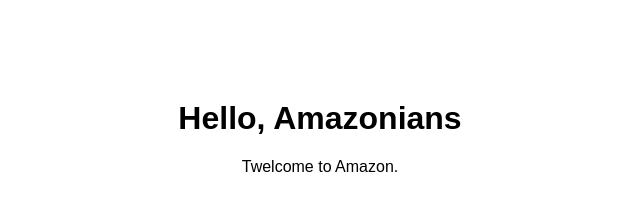
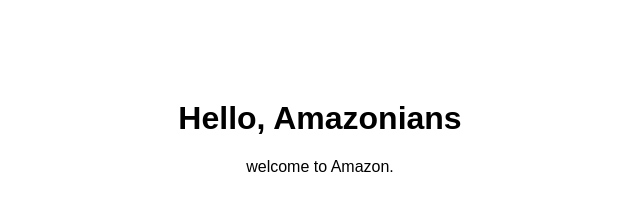
Before and after one commit to hushanaw9916/hushanaw9916.github.io, a plain HTML site: page index.html in a window 1280 px wide. Shown: the full height of the page, 320-960 px from the left. Drawn offline with Linux system fonts and the light colour scheme.

Commit message:
Update index.html
Amazon/Outbound/Pick

```diff
--- a/index.html
+++ b/index.html
@@ -5,6 +5,6 @@
 </head>
 <body style="font-family: Arial; text-align: center; margin-top: 100px;">
   <h1>Hello, Amazonians</h1>
-  <p>Twelcome to Amazon.</p>
+  <p>welcome to Amazon.</p>
 </body>
 </html>
```
